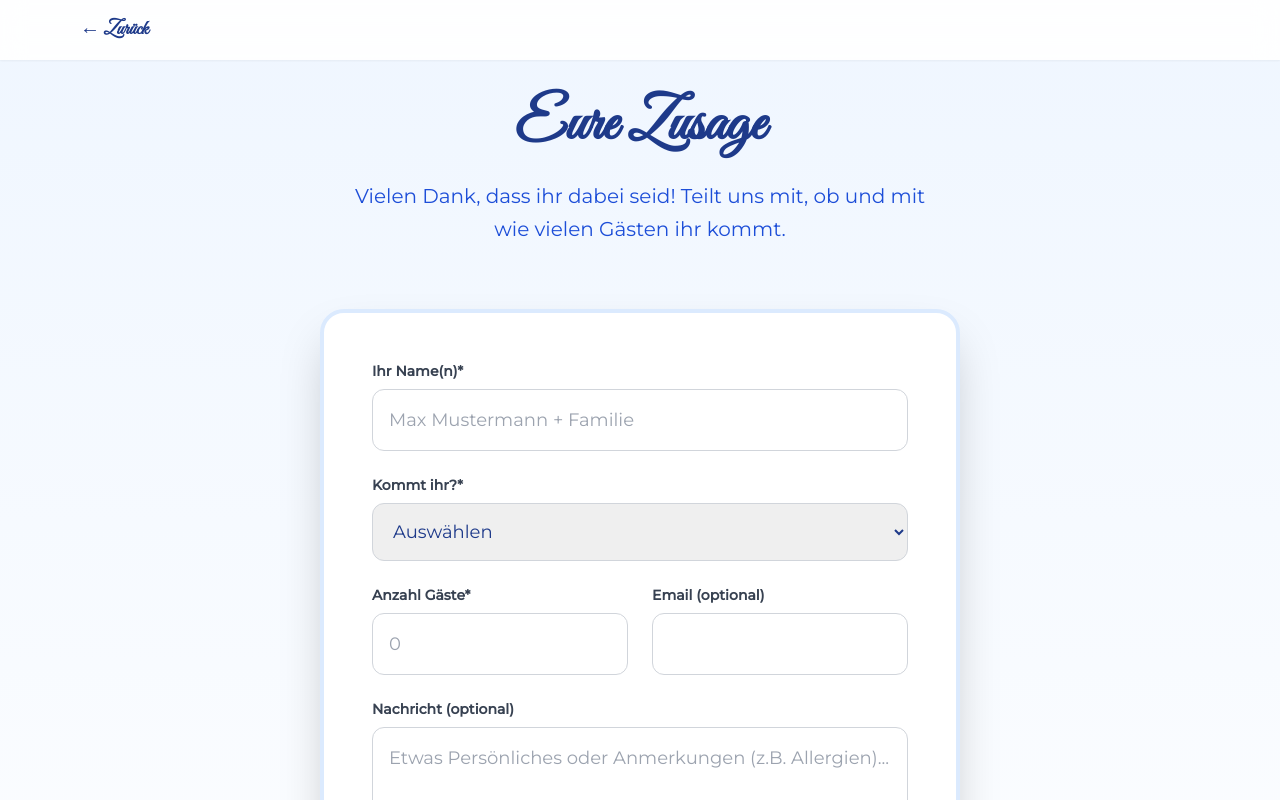
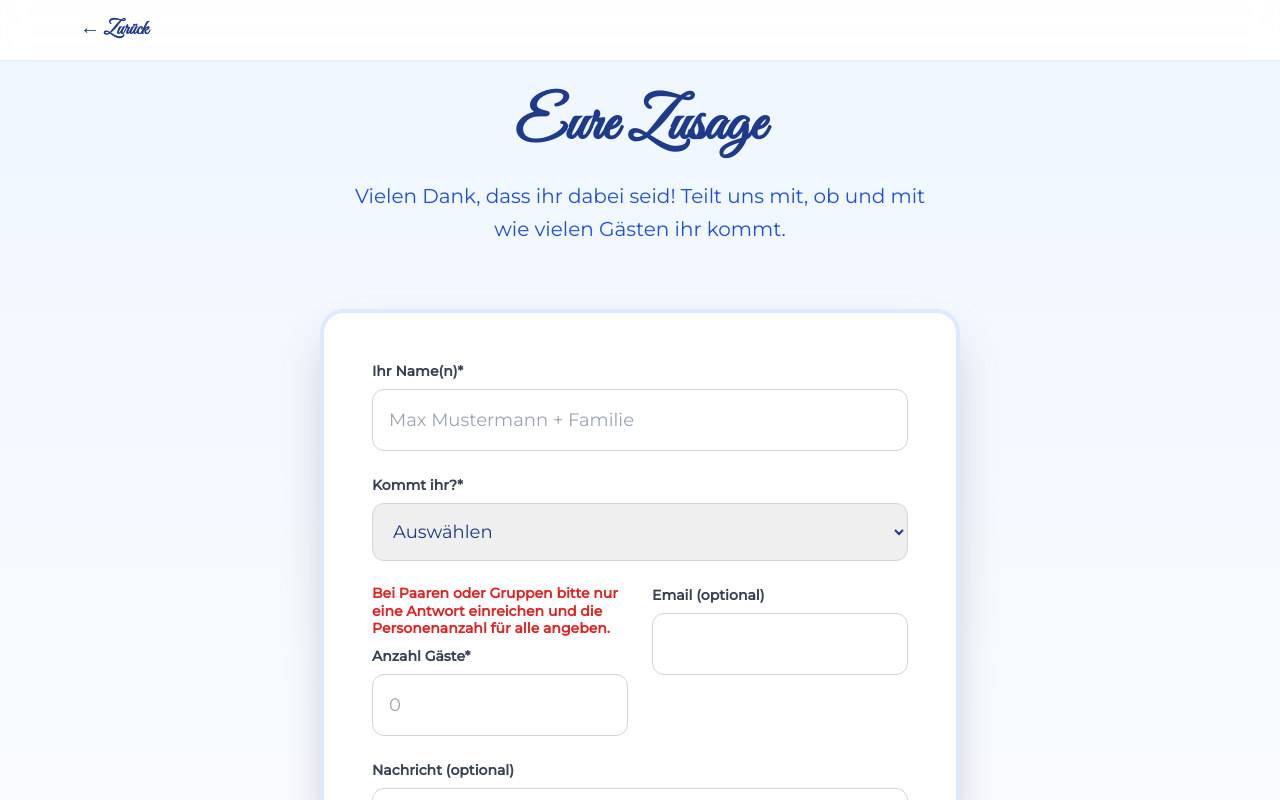
Before and after one commit to MoxiSpoxi/michipetrahochzeit, a Next.js app: page /rsvp in a window 1280 px wide. Shown: the top 800 px of the page. Built offline with nearby package versions, Linux system fonts and the light colour scheme.

Commit message:
Formspree Integration abgeschlossen und RSVP in Zusagen umbenannt

```diff
--- a/app/rsvp/page.jsx
+++ b/app/rsvp/page.jsx
@@ -94,6 +94,9 @@ export default function RsvpPage() {
 
             <div className="grid md:grid-cols-2 gap-6">
               <div>
+                <p className="text-red-600 text-sm font-bold mb-2 leading-tight">
+                  Bei Paaren oder Gruppen bitte nur eine Antwort einreichen und die Personenanzahl für alle angeben.
+                </p>
                 <label className="block text-sm font-bold text-gray-700 mb-2">Anzahl Gäste*</label>
                 <input type="number" name="guests" min="1" max="10" required className="w-full px-4 py-4 border border-gray-300 rounded-xl focus:ring-4 focus:ring-blue-200 focus:border-blue-500 text-lg" placeholder="0" />
                 <ValidationError prefix="Gäste" field="guests" errors={state.errors} className="text-red-500 text-sm mt-1" />
```
